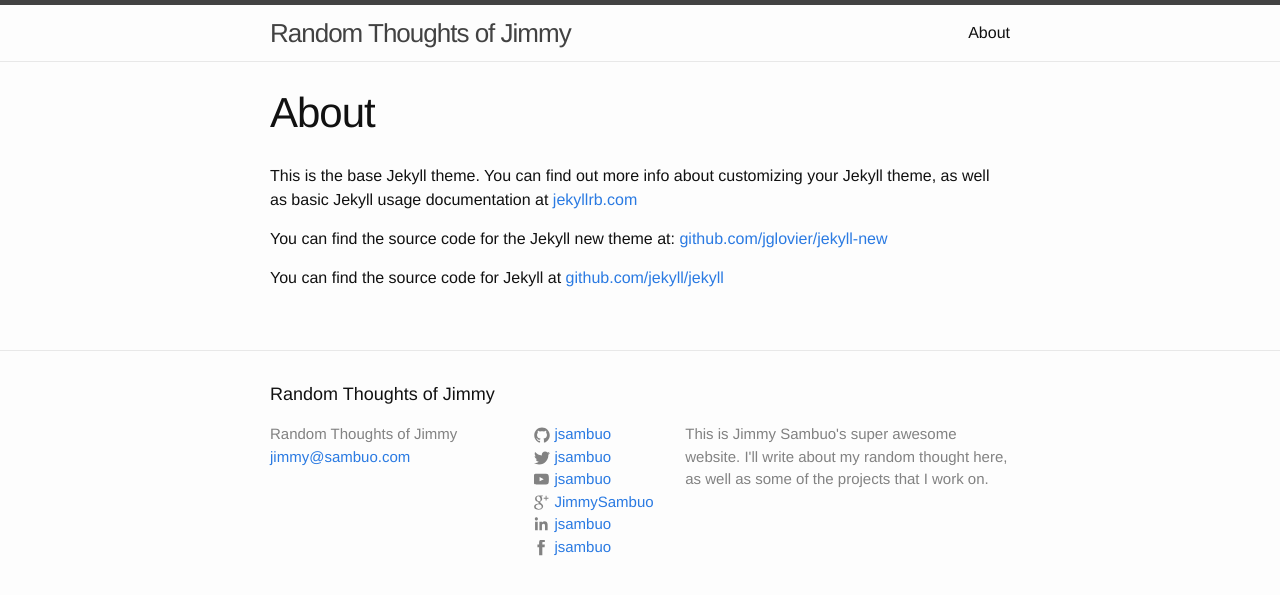
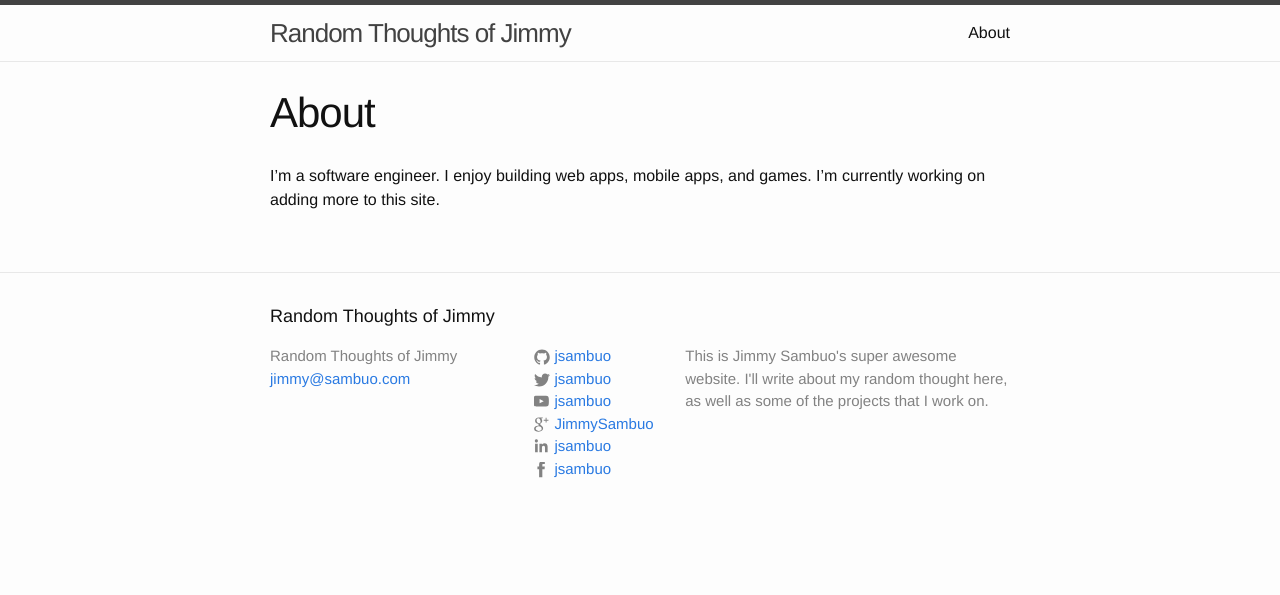
Before and after one commit to jsambuo/jsambuo.github.io, a Jekyll site: the page built from about.md, in a window 1280 px wide. Shown: the top 595 px of the page. Built offline with Jekyll 4.4.1, drawn with Linux system fonts in a browser that asks for light colours.

Commit message:
Update post and about

```diff
--- a/about.md
+++ b/about.md
@@ -3,9 +3,4 @@ layout: page
 title: About
 permalink: /about/
 ---
-
-This is the base Jekyll theme. You can find out more info about customizing your Jekyll theme, as well as basic Jekyll usage documentation at [jekyllrb.com](http://jekyllrb.com/)
-
-You can find the source code for the Jekyll new theme at: [github.com/jglovier/jekyll-new](https://github.com/jglovier/jekyll-new)
-
-You can find the source code for Jekyll at [github.com/jekyll/jekyll](https://github.com/jekyll/jekyll)
+I'm a software engineer. I enjoy building web apps, mobile apps, and games. I'm currently working on adding more to this site.
```
Also changed, not shown: _posts/2015-07-12-hello-everybody.markdown (added, +7 -0 lines), _posts/2015-07-12-welcome-to-jekyll.markdown (deleted, +0 -25 lines).
